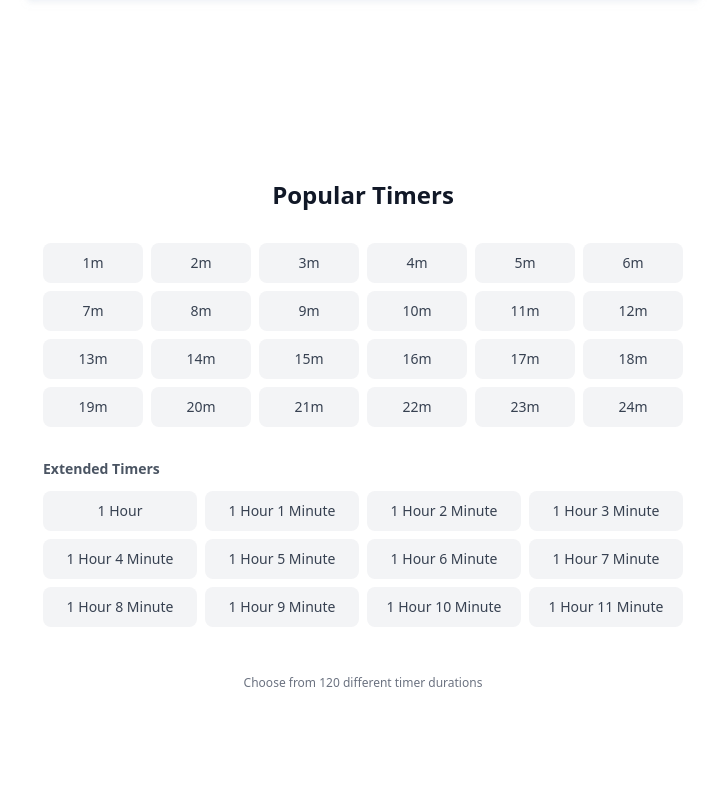
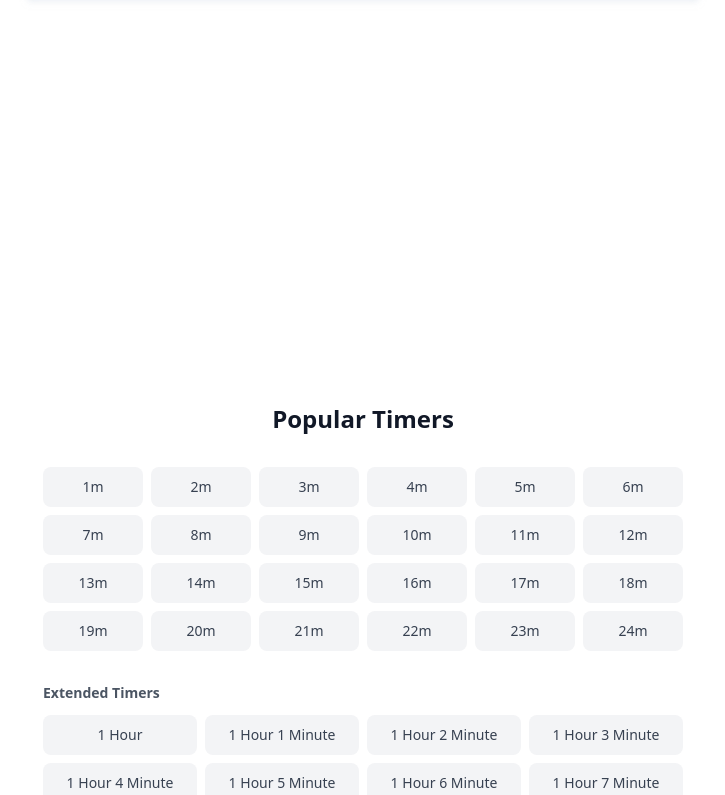
Before and after one commit to josh-may/timer-bud, a Next.js app: page / in a window 1280 px wide. Shown: the part 685-1480 px from the top of the page, without its empty margins (277-1002 px from the left). Built offline with nearby package versions, Linux system fonts and the light colour scheme; no server answers.

Commit message:
Lazy commit

```diff
--- a/pages/index.js
+++ b/pages/index.js
@@ -646,7 +646,7 @@
         </main>
 
         {/* Popular Timer Pages Section */}
-        <section className="max-w-2xl mx-auto px-4 py-16">
+        <section className="max-w-2xl mx-auto px-4 py-72">
           <h2
             className={`text-2xl font-bold text-center mb-8 ${
               isDarkMode ? "text-white" : "text-gray-900"
```
